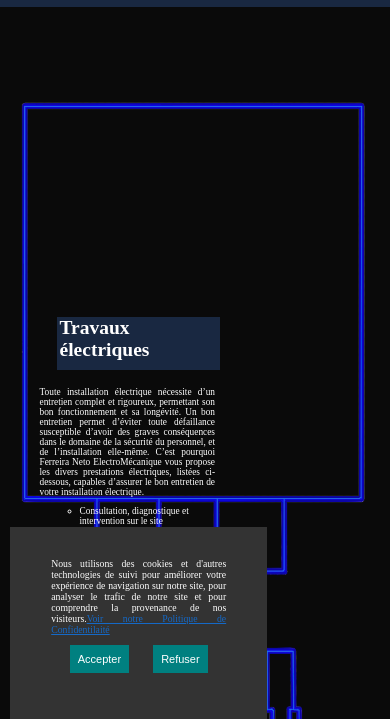
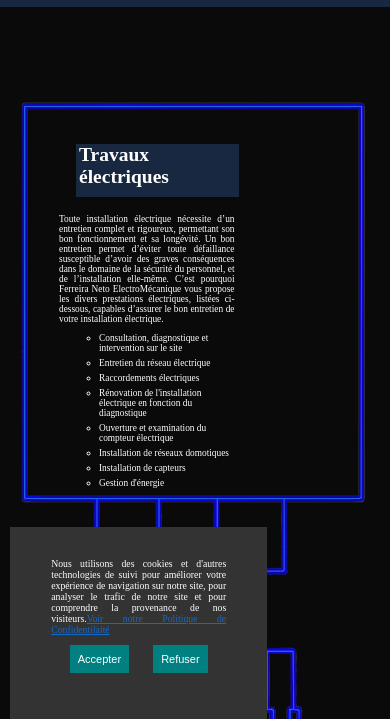
Before and after one commit to scat-max/myWebsite, a plain HTML site: page Services.html in a window 390 px wide. Shown: the part 125-844 px from the top of the page. Drawn offline with Linux system fonts and the light colour scheme.

Commit message:
Update Styles-Services.css

```diff
--- a/Styles-Services.css
+++ b/Styles-Services.css
@@ -514,6 +514,10 @@ footer {
 		width: 190%;
 		transform: rotate(90deg);
 	}
+	#electrical-work .text-container {
+		top: -50%;
+  		left: 10%;
+	}
 }
 @media screen and (min-width: 401px) and (max-width: 800px) {
 	#electrical-work .img-container img {
```
